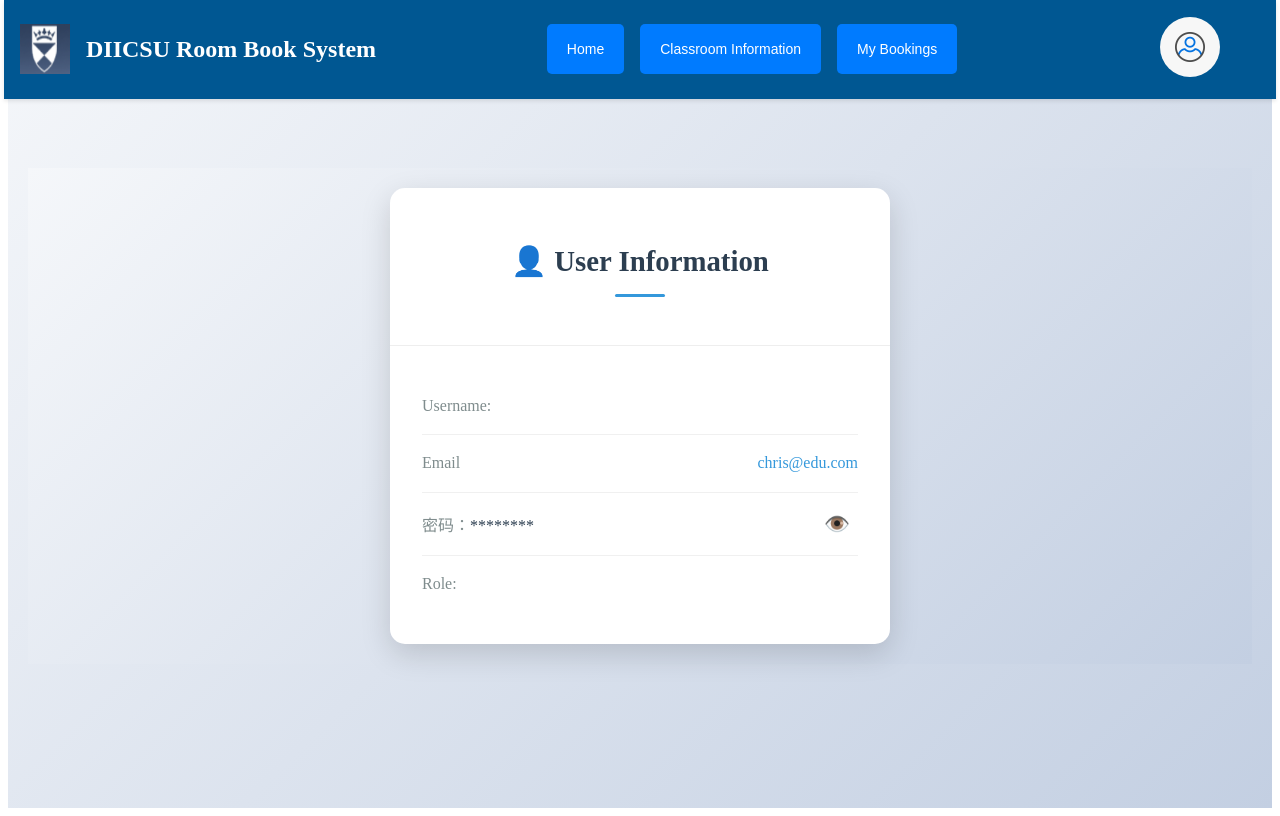
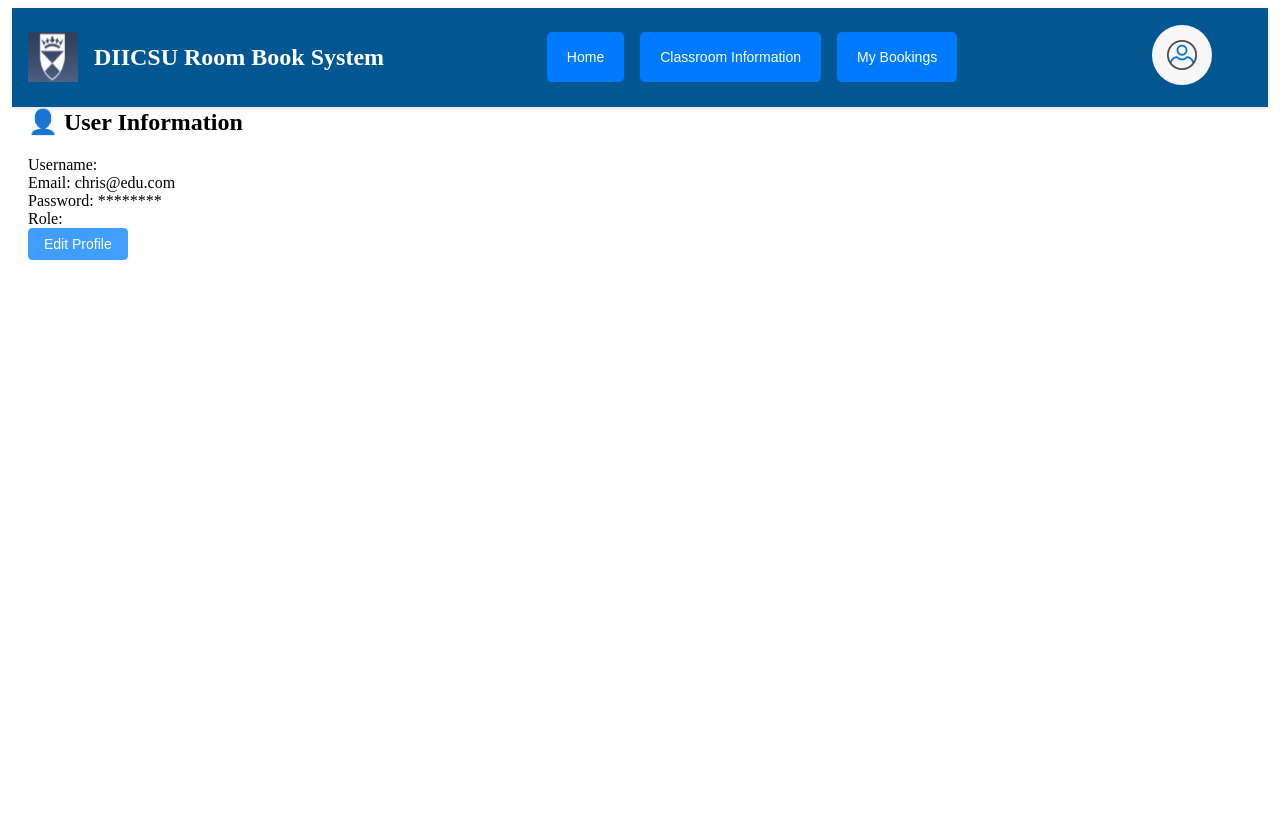
Before and after one commit to Zhengyi1212/DIIAgile-GroupA-frontend, a Vue app in the folder frontend/: page /profile in a window 1280 px wide. Built offline with nearby package versions, Linux system fonts and the light colour scheme.

Commit message:
profile revised but need to add style

```diff
--- a/frontend/src/views/LoginView.vue
+++ b/frontend/src/views/LoginView.vue
@@ -13,14 +13,14 @@
         <form class="login-form" @submit.prevent="handleLogin">
 
           <div class="form-row">
-            <label for="Email">Username</label>
-            <input id="Email" v-model="Username" type="text" placeholder="Enter your email" required>
+            <label for="email">Username</label>
+            <input id="email" v-model="email" type="email" placeholder="Enter your email" required>
           </div>
 
 
           <div class="form-row">
-            <label for="Password">Password</label>
-            <input id="Password" v-model="Password" type="password" placeholder="Enter your password" required>
+            <label for="password">Password</label>
+            <input id="password" v-model="password" type="password" placeholder="Enter your password" required>
           </div>
 
 
@@ -49,6 +49,7 @@ export default {
     return {
       email: "",
       password: "",
+      usaername: "",
       isLoading: false,
       images: [
         require('@/assets/boat.jpg'),
@@ -91,6 +92,7 @@ export default {
       const loginData = {
         email: this.email,
         password: this.password,
+        username: this.username,
       };
 
       try {
@@ -122,8 +124,8 @@ export default {
     }
     ,
     resetForm() {
-      this.Username = "";
-      this.Password = "";
+      this.email = "";
+      this.password = "";
     },
 
     goToRegister() {
@@ -150,7 +152,7 @@ export default {
       const token = localStorage.getItem("token");
       if (token && this.isTokenValid(token)) {
         const userInfo = this.parseToken(token);
-        console.log("Token is valid, welcome, user ID:", userInfo.username, "Role:", userInfo.role);
+        console.log("Token is valid, welcome, username:", userInfo.username, "Role:", userInfo.role);
         //this.$router.push(`/classrooms/${username}/${role}`);
         this.$router.push(
           {
--- a/frontend/src/views/ProfileView.vue
+++ b/frontend/src/views/ProfileView.vue
@@ -1,11 +1,10 @@
 <template>
   <el-container>
     <el-header>
-      <naviBarAndButton :username="user.username" :role="user.role">
-      </naviBarAndButton>
+      <naviBarAndButton :username="user.username" :role="user.role"></naviBarAndButton>
+
     </el-header>
-  <!--
-    add "Edit button"-->
+
     <el-main>
       <div class="profile-container">
         <div class="centered-card">
@@ -18,37 +17,55 @@
             <div class="card-body">
               <div class="info-box">
                 <div class="info-item">
-                  <span class="info-label">Username:</span>
-                  <span class="info-value align-right">{{ user.username }}</span>
+                  <span class="info-label">Username: </span>
+                  <span v-if="!isEditing" class="info-value align-right">{{ user.username }}</span>
+                  <el-input v-else v-model="user.username" placeholder="Enter username" class="edit-input"></el-input>
                 </div>
 
                 <div class="info-item">
-                  <span class="info-label">Email</span>
+                  <span class="info-label">Email: </span>
                   <span class="info-value align-right email-text">{{ user.email }}</span>
                 </div>
 
                 <div class="info-item password-item">
                   <div class="password-container">
-                    <span class="info-label">密码：</span>
-                    <span class="info-value align-right">
+                    <span class="info-label ">Password: </span>
+                    <span v-if="!isEditing" class="info-value align-right">
                       {{ showPassword ? user.realPassword : user.password }}
                     </span>
+                    <el-input
+                      v-else
+                      v-model="user.realPassword"
+                      placeholder="Enter new password"
+                      class="edit-input"
+                      style="width: 240px"
+                      type="password"
+                      show-password
+                    />
                   </div>
-                  <button class="toggle-password" @click="togglePassword" :class="{ 'visible': showPassword }">
-                    {{ showPassword ? '🔒' : '👁️' }}
-                  </button>
                 </div>
 
                 <div class="info-item">
-                  <span class="info-label">Role:</span>
+                  <span class="info-label">Role: </span>
                   <span class="info-value align-right role-tag">{{ user.role }}</span>
+                </div>
+
+                <div class="edit-actions" v-if="isEditing">
+                  <el-button type="success" @click="saveChanges" class="action-button">Save Changes</el-button>
+                  <el-button type="danger" @click="cancelEdit" class="action-button">Cancel</el-button>
+                </div>
+
+                <div class="edit-actions" v-else>
+                  <el-button type="primary" @click="startEdit" class="action-button">Edit Profile</el-button>
                 </div>
               </div>
             </div>
           </div>
+
         </div>
       </div>
     </el-main>
+
   </el-container>
 </template>
 
@@ -60,9 +77,12 @@ export default {
   data() {
     return {
       showPassword: false,
+      isEditing: false,
+      originalUser: null,
       user: {
         username: 'MOMo',
         password: '********',
+        realPassword: '',
         role: 'Student',
         email: 'chris@edu.com'
       },
@@ -74,20 +94,21 @@ export default {
   created() {
     this.user.username = this.$route.query.username;
     this.user.role = this.$route.query.role;
+    this.getEmail();
 
+    this.originalUser = JSON.parse(JSON.stringify(this.user));
   },
   methods: {
-    togglePassword() {
-      this.showPassword = !this.showPassword;
-    },
-    getInEmail() {
+    getEmail() {
       const token = localStorage.getItem("token");
       const userInfo = this.parseToken(token);
-      this.email = userInfo.email;
+      if (userInfo && userInfo.email) {
+        this.user.email = userInfo.email;
+      }
     },
     parseToken(token) {
       try {
-        const base64Url = token.split(".")[1];  // JWT 结构为 header.payload.signature
+        const base64Url = token.split(".")[1];
         const base64 = base64Url.replace(/-/g, "+").replace(/_/g, "/");
         return JSON.parse(decodeURIComponent(escape(atob(base64))));
       } catch (error) {
@@ -95,147 +116,43 @@ export default {
         return null;
       }
     },
+    startEdit() {
+      this.isEditing = true;
+      this.originalUser = JSON.parse(JSON.stringify(this.user));
+      console.log("Edit mode activated:", this.isEditing);
+    },
+    cancelEdit() {
+      this.user = JSON.parse(JSON.stringify(this.originalUser));
+      this.isEditing = false;
+    },
+    async saveChanges() {
+      try {
+        const payload = {
+          username: this.user.username,
+          ...(this.user.realPassword && { password: this.user.realPassword })
+        };
+        const response = await this.$axios.put('/api/user/update', payload, {
+          headers: {
+            Authorization: `Bearer ${localStorage.getItem('token')}`
+          }
+        });
+
+        if (response.data.code === 200) {
+          this.$message.success('修改成功');
+          this.originalUser = JSON.parse(JSON.stringify(this.user));
+          this.user.password = '********';
+          this.user.realPassword = '';
+          this.isEditing = false;
+          this.$emit('update-user', this.user.username);
+        } else {
+          this.$message.error(response.data.msg || '修改失败');
+        }
+      } catch (error) {
+        console.error('保存失败:', error);
+        this.$message.error(`保存失败: ${error.response?.data?.message || error.message}`);
+        this.isEditing = true;
+      }
+    }
   }
 };
 </script>
-
-<style scoped>
-.el-container {
-  display: flex;
-  flex-direction: column;
-  min-height: 100vh;
-}
-
-.el-header {
-  position: fixed;
-  width: 100%;
-  top: 0;
-  left: 0;
-  z-index: 1000;
-}
-
-.el-main {
-  flex: 1;
-  padding-top: 160px; /* Increased padding to move content further down */
-  padding-bottom: 20px;
-  padding-left: 20px;
-  padding-right: 20px;
-  background: linear-gradient(135deg, #f5f7fa 0%, #c3cfe2 100%); /* Background for the main content */
-}
-
-.profile-container {
-  display: flex;
-  justify-content: center;
-  align-items: center;
-  height: 100%;
-  background: linear-gradient(135deg, #f5f7fa 0%, #c3cfe2 100%); /* Ensure background covers the entire container */
-}
-
-.centered-card {
-  width: 100%;
-  max-width: 500px;
-  padding: 20px;
-}
-
-.user-card {
-  background: white;
-  border-radius: 15px;
-  box-shadow: 0 10px 30px rgba(0,0,0,0.15);
-  transition: transform 0.3s ease;
-  position: relative;
-}
-
-.user-card:hover {
-  transform: translateY(-3px);
-}
-
-.card-header {
-  padding: 2rem;
-  text-align: center;
-  border-bottom: 1px solid #eee;
-}
-
-.user-title {
-  color: #2c3e50;
-  font-size: 1.8rem;
-  margin-bottom: 1.5rem;
-  font-weight: 600;
-}
-
-.decorative-line {
-  width: 50px;
-  height: 3px;
-  background: #3498db;
-  margin: -0.5rem auto 1rem;
-  border-radius: 2px;
-}
-
-.info-box {
-  padding: 2rem;
-}
-
-.info-item {
-  display: flex;
-  justify-content: space-between;
-  align-items: center;
-  padding: 1.2rem 0;
-  border-bottom: 1px solid #f0f0f0;
-}
-
-.info-item:last-child {
-  border-bottom: none;
-}
-
-.info-label {
-  color: #7f8c8d;
-  font-weight: 500;
-  font-size: 1rem;
-}
-
-.info-value {
-  font-size: 1rem;
-  font-weight: 500;
-  color: #2c3e50;
-}
-
-.align-right {
-  text-align: right;
-  flex-grow: 1;
-}
-
-.email-text {
-  color: #3498db;
-}
-
-.password-item {
-  position: relative;
-  padding-right: 60px;
-}
-
-.toggle-password {
-  position: absolute;
-  right: 0;
-  top: 50%;
-  transform: translateY(-50%);
-  background: none;
-  border: none;
-  cursor: pointer;
-  font-size: 1.3rem;
-  padding: 8px;
-  transition: all 0.3s ease;
-}
-
-.toggle-password:hover {
-  opacity: 0.8;
-  transform: translateY(-50%) scale(1.1);
-}
-
-.toggle-password.visible {
-  color: #3498db;
-}
-
-.role-tag {
-  color: #3498db;
-  font-weight: 600;
-}
-</style>
```
Also changed, not shown: 1 other file (tests, documents, lock files or other folders).
